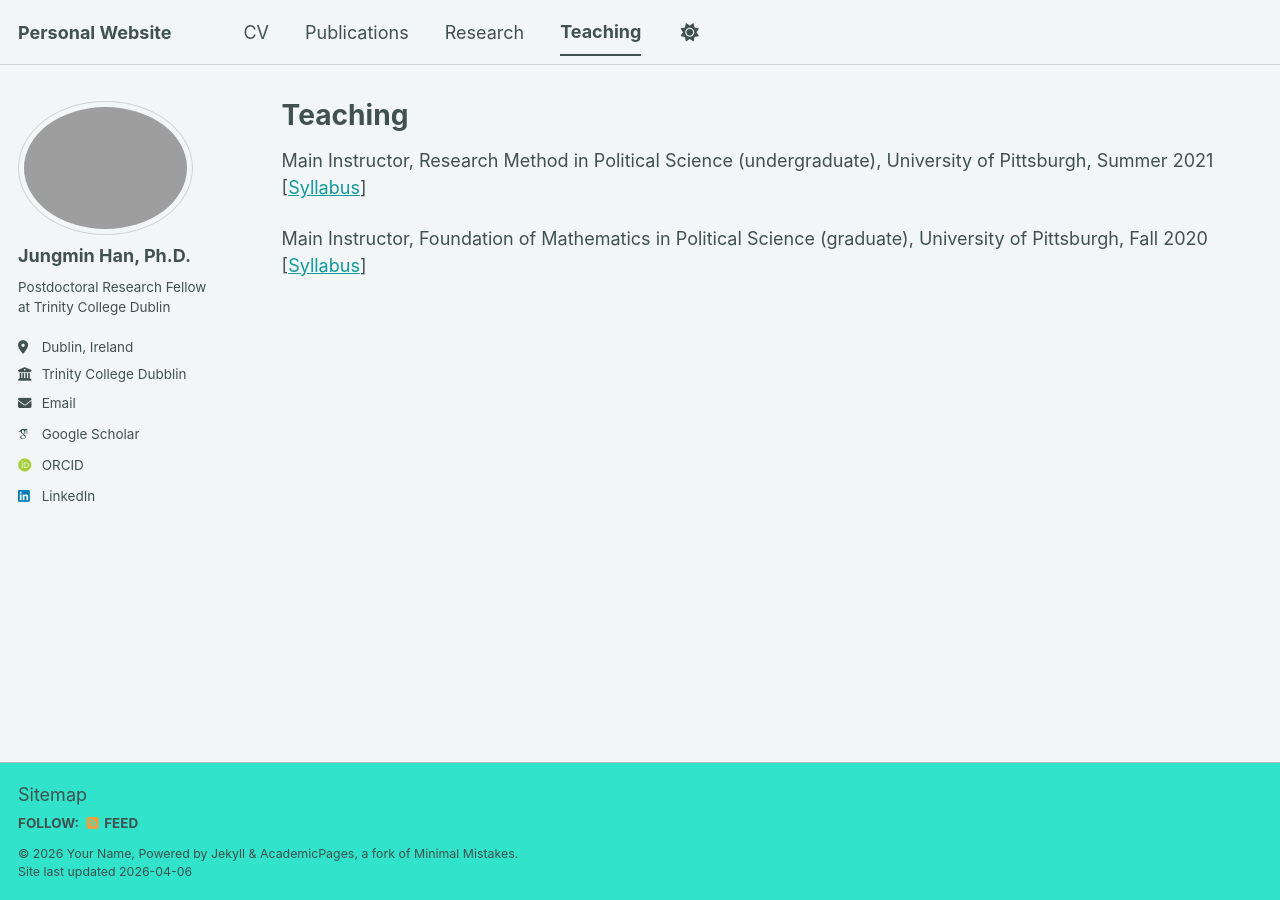
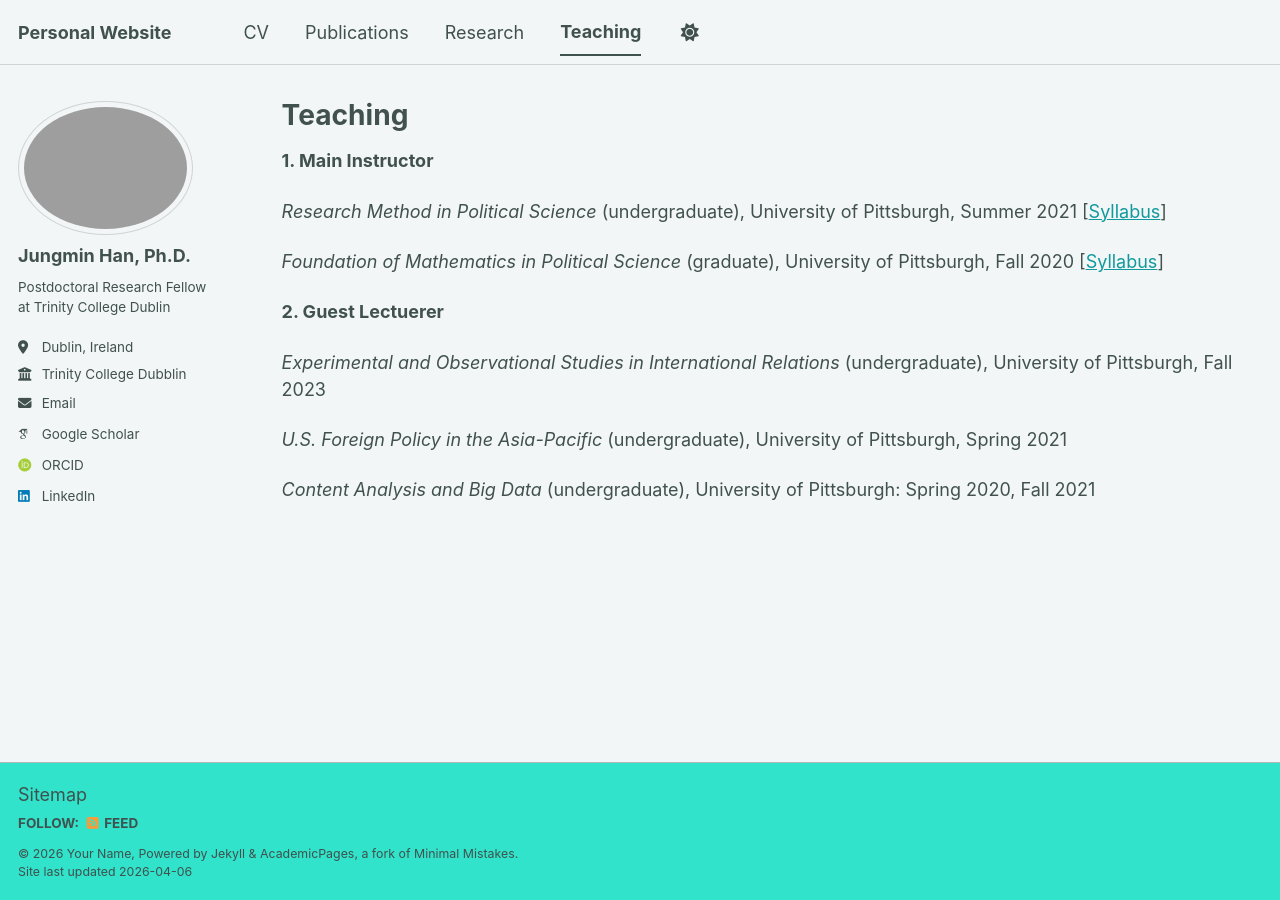
Before and after one commit to jungmin-lawrence-han/jungmin-lawrence-han.github.io, a Jekyll site: the page built from _pages/teaching.md, in a window 1280 px wide. Built offline with Jekyll 4.4.1, drawn with Linux system fonts in a browser that asks for light colours; some web fonts are replaced; a script bundle is joined from its source files by our own code; library files that are not in the unit come from our copies.

Commit message:
Update teaching.md

```diff
--- a/_pages/teaching.md
+++ b/_pages/teaching.md
@@ -5,6 +5,16 @@ permalink: /teaching/
 author_profile: true
 ---
 
-Main Instructor, Research Method in Political Science (undergraduate), University of Pittsburgh, Summer 2021 [[Syllabus](Syllabus_PS0700_Summer2021.pdf)]
+**1. Main Instructor**
 
-Main Instructor, Foundation of Mathematics in Political Science (graduate), University of Pittsburgh, Fall 2020 [[Syllabus](Syllabus_PS1902_Fall2020.pdf)]
+_Research Method in Political Science_ (undergraduate), University of Pittsburgh, Summer 2021 [[Syllabus](Syllabus_PS0700_Summer2021.pdf)]
+
+_Foundation of Mathematics in Political Science_ (graduate), University of Pittsburgh, Fall 2020 [[Syllabus](Syllabus_PS1902_Fall2020.pdf)]
+
+**2. Guest Lectuerer**
+
+_Experimental and Observational Studies in International Relations_ (undergraduate), University of Pittsburgh, Fall 2023
+
+_U.S. Foreign Policy in the Asia-Pacific_ (undergraduate), University of Pittsburgh, Spring 2021
+
+_Content Analysis and Big Data_ (undergraduate), University of Pittsburgh: Spring 2020, Fall 2021
```
